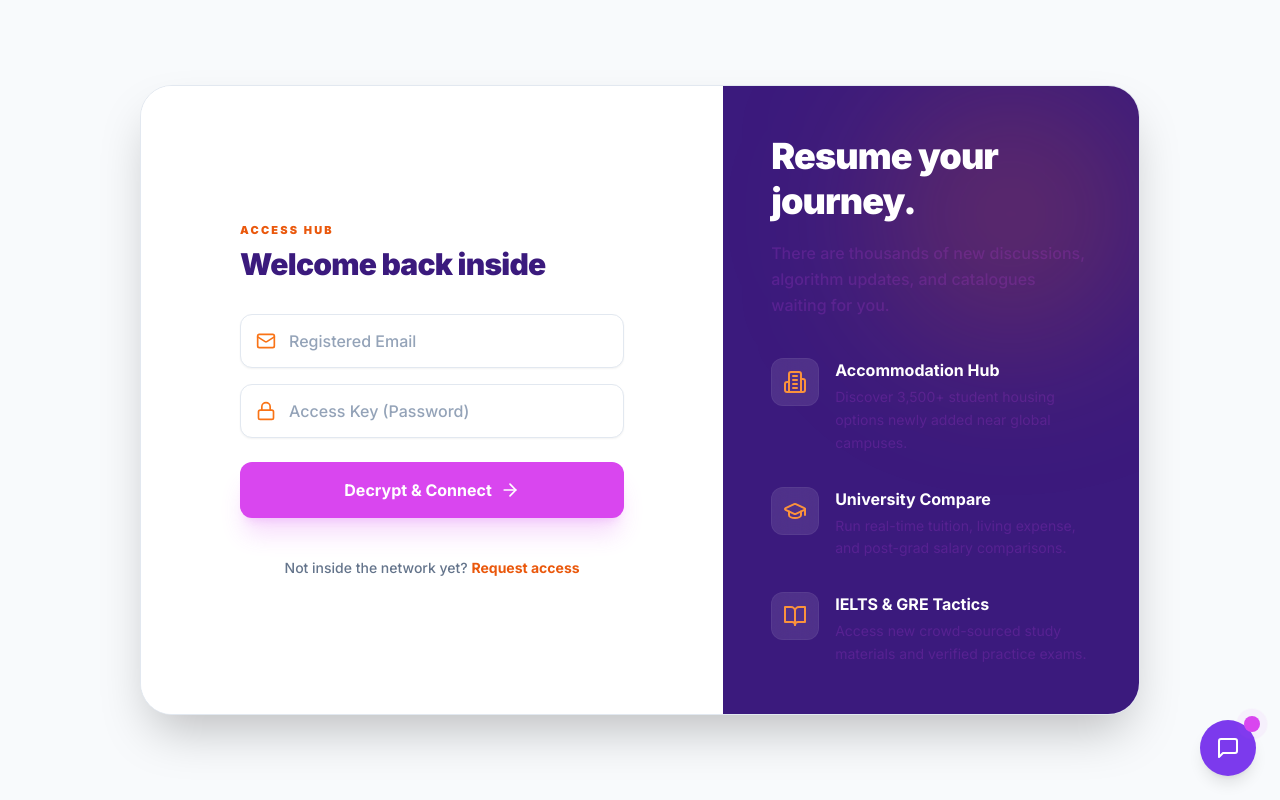
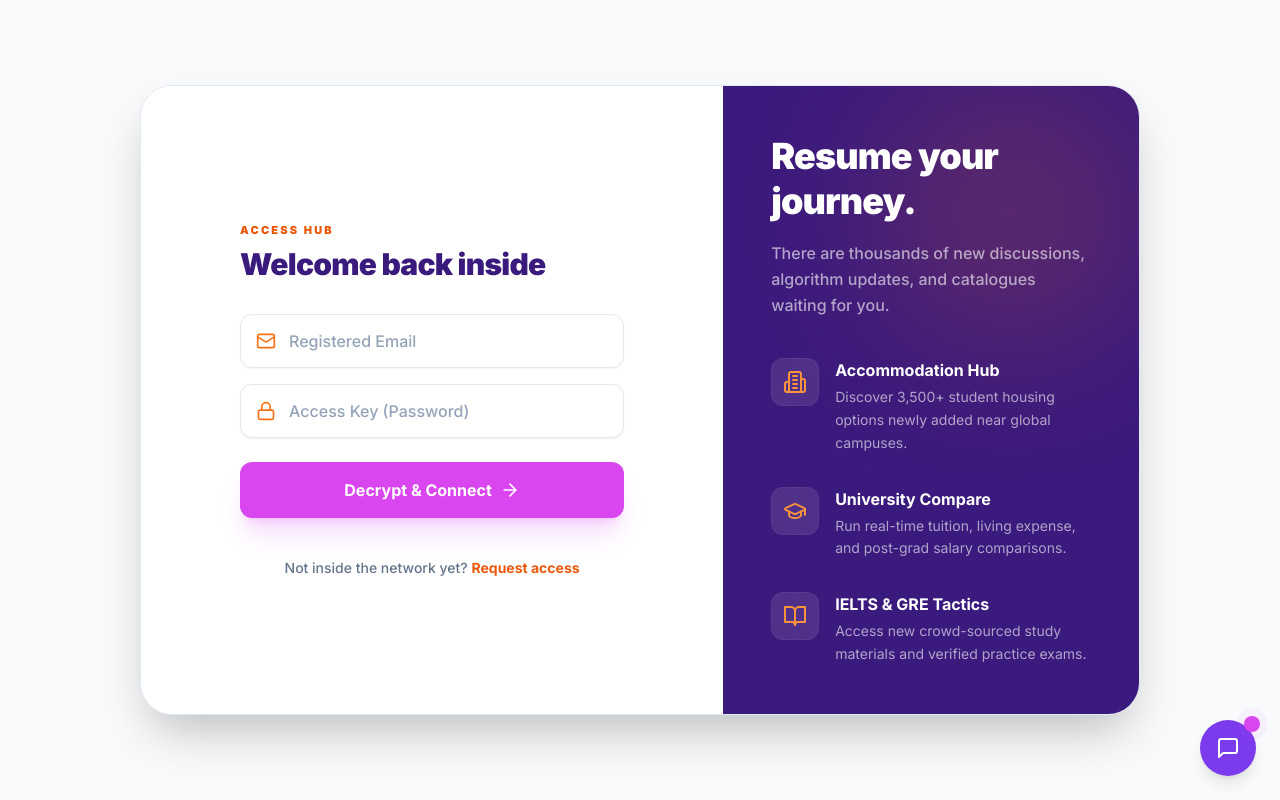
Before and after one commit to saavik-solutions/EAOverseas_website_student, a Next.js app in the folder frontend/: page /auth/login in a window 1280 px wide. Built offline with nearby package versions, Linux system fonts and the light colour scheme.

Commit message:
UI: Improve text visibility and contrast on login/signup pages

```diff
--- a/frontend/app/auth/login/page.tsx
+++ b/frontend/app/auth/login/page.tsx
@@ -115,7 +115,7 @@ export default function LoginPage() {
                <h1 className="text-4xl font-black text-white leading-tight mb-4 tracking-tight">
                  Resume your journey.
                </h1>
-               <p className="text-brand-primary/20 font-medium leading-relaxed opacity-90">
+               <p className="text-white/60 font-medium leading-relaxed">
                  There are thousands of new discussions, algorithm updates, and catalogues waiting for you.
                </p>
             </div>
@@ -143,7 +143,7 @@ const Feature = ({ icon: Icon, title, desc }: any) => (
     </div>
     <div>
       <h3 className="text-base font-bold text-white mb-1">{title}</h3>
-      <p className="text-brand-primary/20 text-sm leading-relaxed opacity-90">{desc}</p>
+      <p className="text-white/60 text-sm leading-relaxed">{desc}</p>
     </div>
   </div>
 )
--- a/frontend/app/auth/signup/page.tsx
+++ b/frontend/app/auth/signup/page.tsx
@@ -85,7 +85,7 @@ export default function SignupPage() {
                <h1 className="text-4xl font-black text-white leading-tight mb-4 tracking-tight">
                  Unlock your global potential.
                </h1>
-               <p className="text-brand-primary/20 font-medium leading-relaxed opacity-90">
+               <p className="text-white/60 font-medium leading-relaxed">
                  Join thousands of ambitious students securing admissions to the world's top universities.
                </p>
             </div>
@@ -262,7 +262,7 @@ const Feature = ({ icon: Icon, title, desc }: any) => (
     </div>
     <div>
       <h3 className="text-base font-bold text-white mb-1">{title}</h3>
-      <p className="text-brand-primary/20 text-sm leading-relaxed opacity-90">{desc}</p>
+      <p className="text-white/60 text-sm leading-relaxed">{desc}</p>
     </div>
   </div>
 );
```
